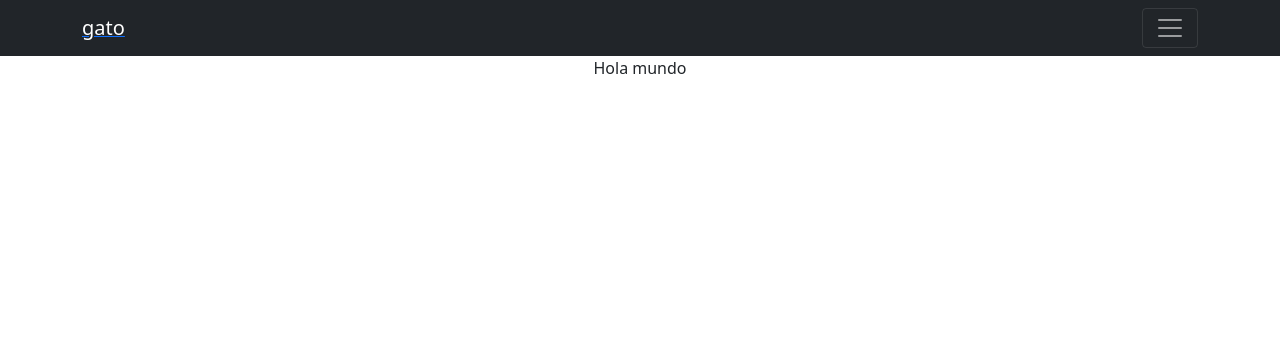
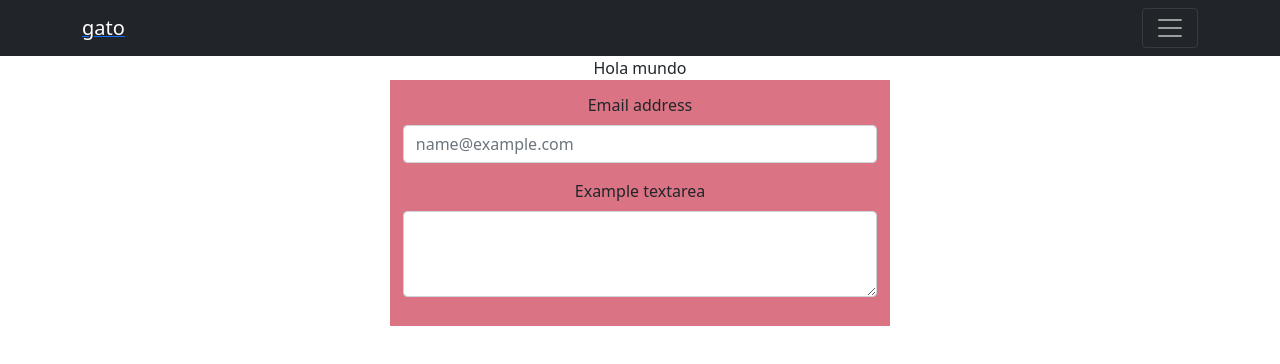
Before and after one commit to ali01cruz/GatitosReact, a React (Create React App) app: page /home in a window 1280 px wide. Shown: the top 364 px of the page. Built offline with nearby package versions, Linux system fonts and the light colour scheme.

Commit message:
haciendo el formu

```diff
--- a/package.json
+++ b/package.json
@@ -10,6 +10,7 @@
     "react": "^17.0.2",
     "react-bootstrap": "^2.0.0-rc.0",
     "react-dom": "^17.0.2",
+    "react-hook-form": "^7.17.2",
     "react-router-dom": "^5.3.0",
     "react-scripts": "4.0.3",
     "web-vitals": "^1.0.1"
--- /dev/null
+++ b/src/components/form/form.jsx
@@ -0,0 +1,29 @@
+import React, {Fragment} from 'react'
+import {Form} from 'react-bootstrap'
+import 'bootstrap/dist/css/bootstrap.min.css'
+
+const HookForm = () => {
+    const styleform={
+        maxWidth: "500px",
+        margin: 'auto',
+        backgroundColor:'var(--color1)',
+        padding:'1%'
+    };
+
+    return (
+        <div className="Hookform" style ={styleform}>
+            <Form>
+                <Form.Group className="mb-3 " controlId="exampleForm.ControlInput1">
+                    <Form.Label>Email address</Form.Label>
+                    <Form.Control type="email" placeholder="name@example.com" />
+                </Form.Group>
+                <Form.Group className="mb-3" controlId="exampleForm.ControlTextarea1">
+                    <Form.Label>Example textarea</Form.Label>
+                    <Form.Control as="textarea" rows={3} />
+                </Form.Group>
+            </Form>
+        </div >
+    );
+}
+
+export default HookForm;
--- a/src/components/home/home.jsx
+++ b/src/components/home/home.jsx
@@ -1,3 +1,4 @@
+import HookForm from "../form/form";
 
 export default function Home(){
 
@@ -5,7 +6,7 @@ export default function Home(){
        <div >
 
         Hola mundo
-
+        <HookForm/>
        </div>
 )
 
--- a/src/index.css
+++ b/src/index.css
@@ -13,9 +13,9 @@ code {
 }
 
 :root {
-  --colo1: rgba(199, 43, 69, 0.657);
-  --colo2: rgb(88, 238, 100);
-  --colo3: rgb(57, 174, 228);
+  --color1: rgba(199, 43, 69, 0.657);
+  --color2: rgb(88, 238, 100);
+  --color3: rgb(57, 174, 228);
 }
 
 /*   asi se define un color.component .header {
```
Also changed, not shown: src/components/form/dd.css (added), 1 other file (tests, documents, lock files or other folders).
